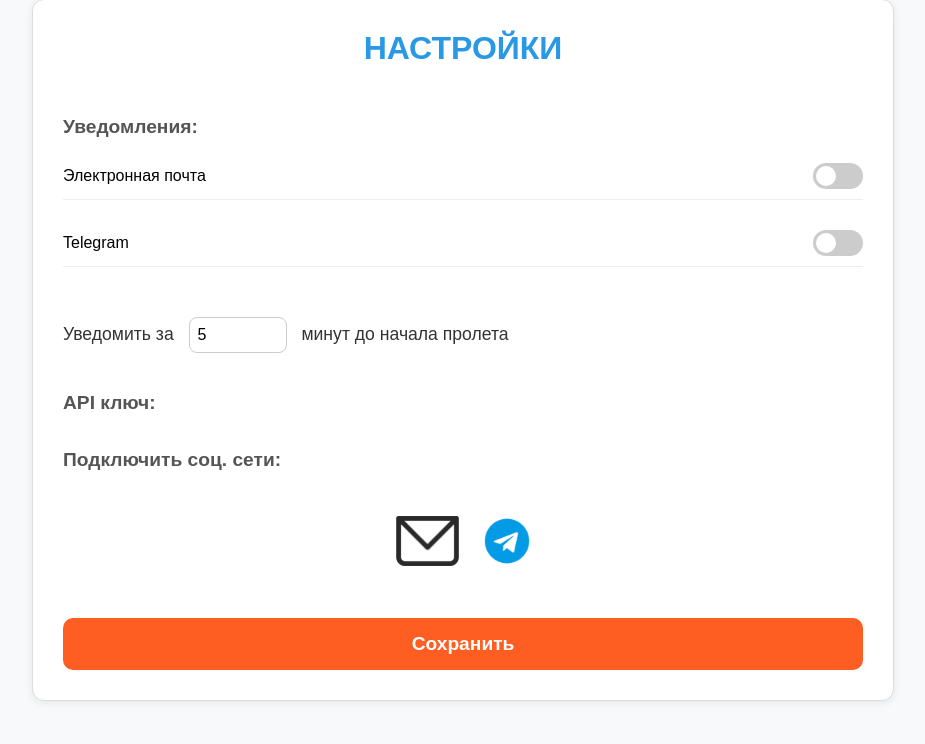
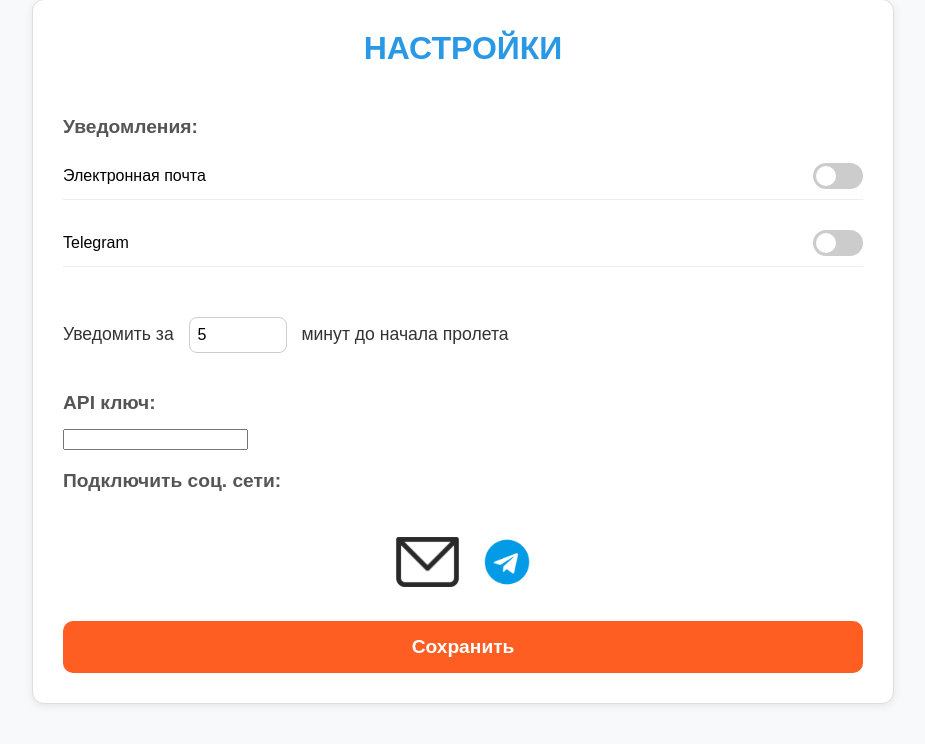
Before and after one commit to BUSH222/soniks-hack, a Flask app: page /stations/1/dashboard/settings in a window 1280 px wide. Shown: the part 31-775 px from the top of the page, without its empty margins (177-1102 px from the left). Run offline with Flask 3, Linux system fonts and the light colour scheme; a user stored in the database is signed in; tables that the repository leaves empty hold one stand-in row (values such as "Sample post").

Commit message:
api key input

```diff
--- a/templates/settings.html
+++ b/templates/settings.html
@@ -36,7 +36,7 @@
 
         <h3>API ключ:</h3>
         <div class="api-key">
-            {{ api_key }}
+            <input type="text" id="apiKeyInput" value="{{ api_key }}" class="api-input">
         </div>
 
         <h3>Подключить соц. сети:</h3>
```
